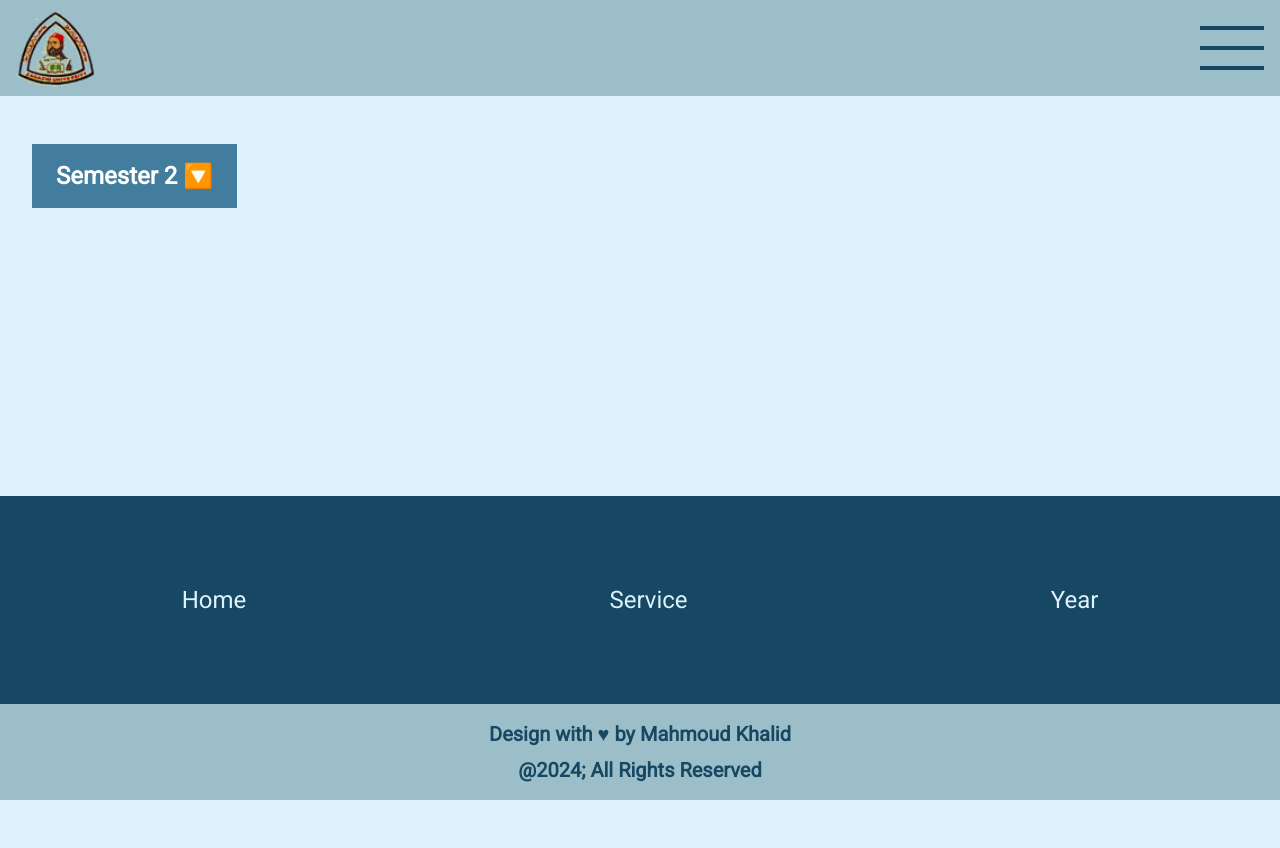
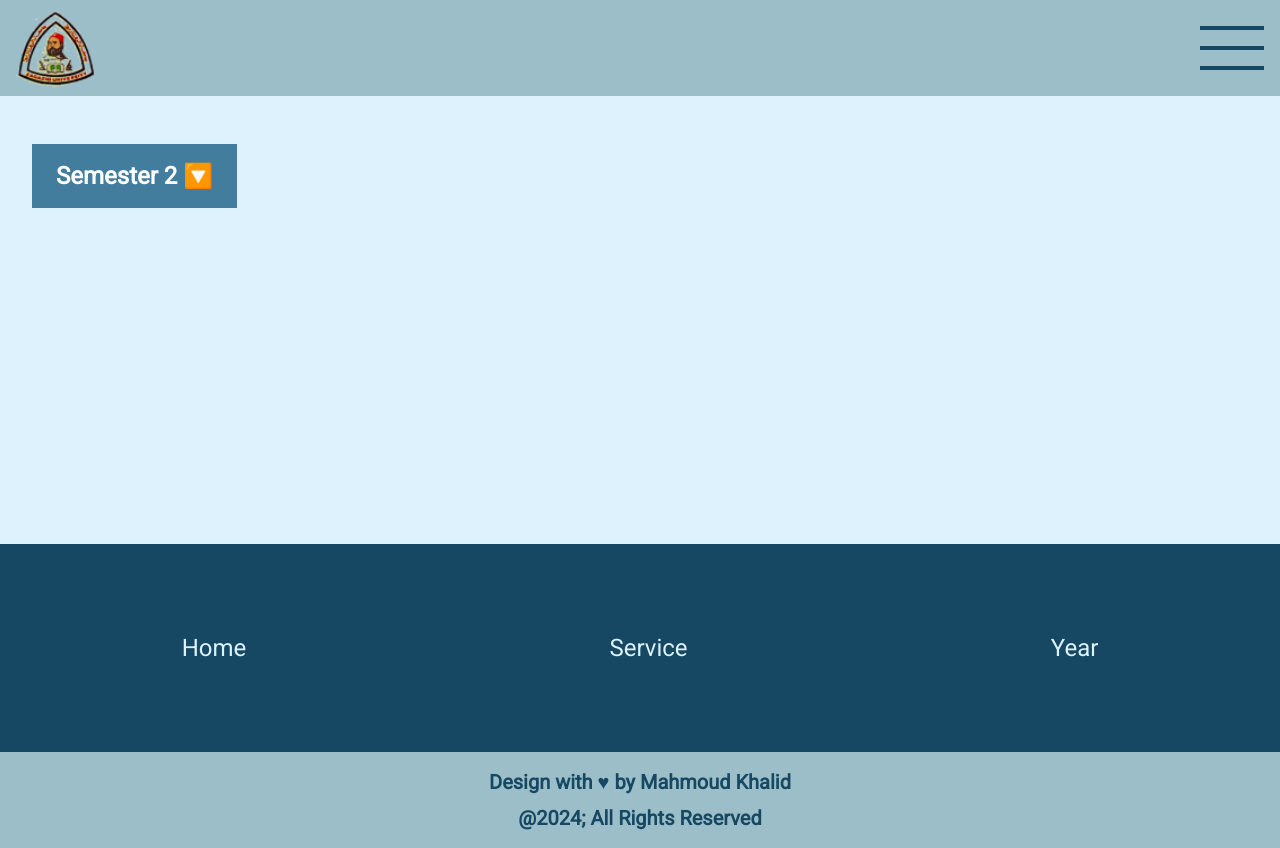
Before and after one commit to MahmoudKhalid22/college-site, a Next.js app: page /year in a window 1280 px wide. Before the commit the page ends 800 px from the top, so only its background shows below. Built offline with nearby package versions, Linux system fonts and the light colour scheme.

Commit message:
chore: edit footer position

```diff
--- a/app/components/Footer.tsx
+++ b/app/components/Footer.tsx
@@ -6,7 +6,7 @@ import { Link as ScrollLink } from "react-scroll";
 
 const Footer = () => {
   return (
-    <div className="absolute bottom-0 w-full -z-10">
+    <div className=" w-full h-full -z-10">
       <div className="flex items-center justify-around bg-[#164863] w-full h-[13rem] ">
         <ScrollLink
           to="home"
--- a/app/globals.css
+++ b/app/globals.css
@@ -28,3 +28,6 @@ a.active {
   justify-content: center;
   align-items: center;
 }
+.year {
+  height: calc(100vh - 25rem);
+}
--- a/app/year/page.tsx
+++ b/app/year/page.tsx
@@ -5,7 +5,7 @@ import React, { useState } from "react";
 const Year = () => {
   const [isOpen, setIsOpen] = useState(false);
   return (
-    <div className="mb-16 mt-36 mx-8">
+    <div className="year mt-36 mx-8">
       <button
         className={`py-4 px-6 text-2xl font-semibold text-center bg-[#427D9D] text-white transition-all duration-300   ${
           isOpen ? "rounded-tr-2xl rounded-tl-2xl" : "rounded-none"
```
